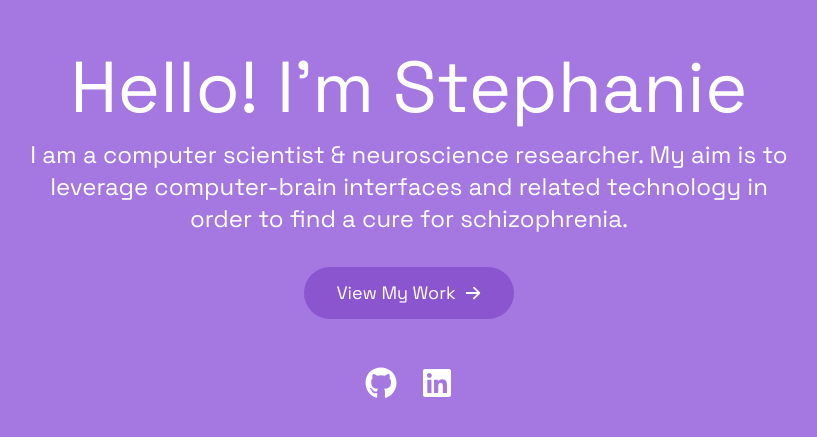
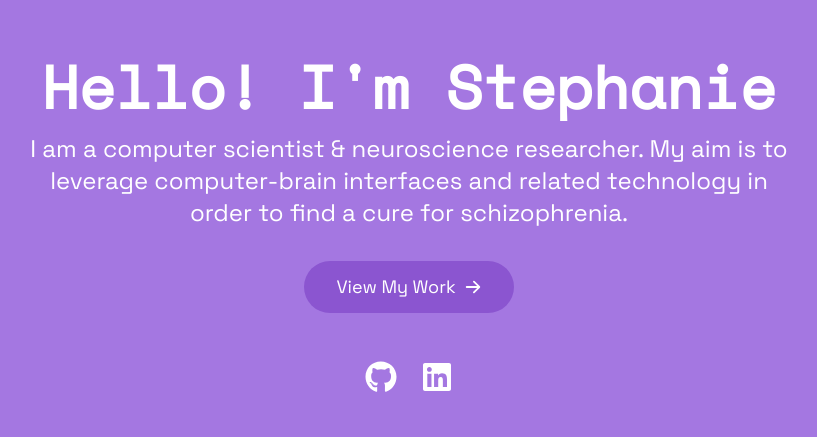
Before and after one commit to st3phable/portfolio, a Next.js app in the folder portfolio/: page / in a window 1280 px wide. Shown: the part 175-612 px from the top of the page, without its empty margins (231-1048 px from the left). Built offline with nearby package versions, Linux system fonts and the light colour scheme.

Commit message:
Change headline to Space Mono and reduce size

```diff
--- a/portfolio/src/app/page.tsx
+++ b/portfolio/src/app/page.tsx
@@ -9,7 +9,7 @@
       <div className="text-center max-w-3xl">
 
         {/* 1. Headline */}
-        <h1 className="text-5xl md:text-7xl --font-bold mb-4">
+        <h1 className="text-4xl md:text-6xl font-mono font-bold mb-4">
           Hello! I'm Stephanie
         </h1>
 
```
Also changed, not shown: 1 other file (tests, documents, lock files or other folders).
